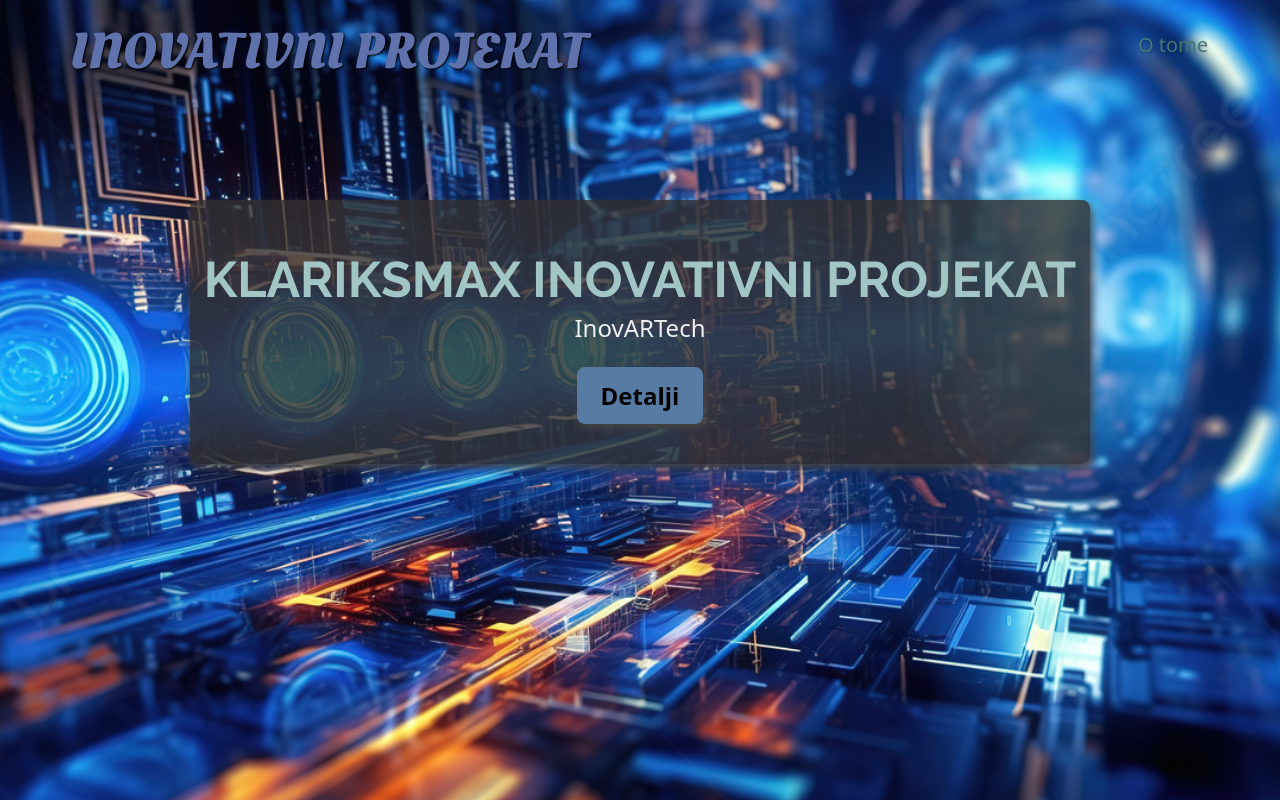
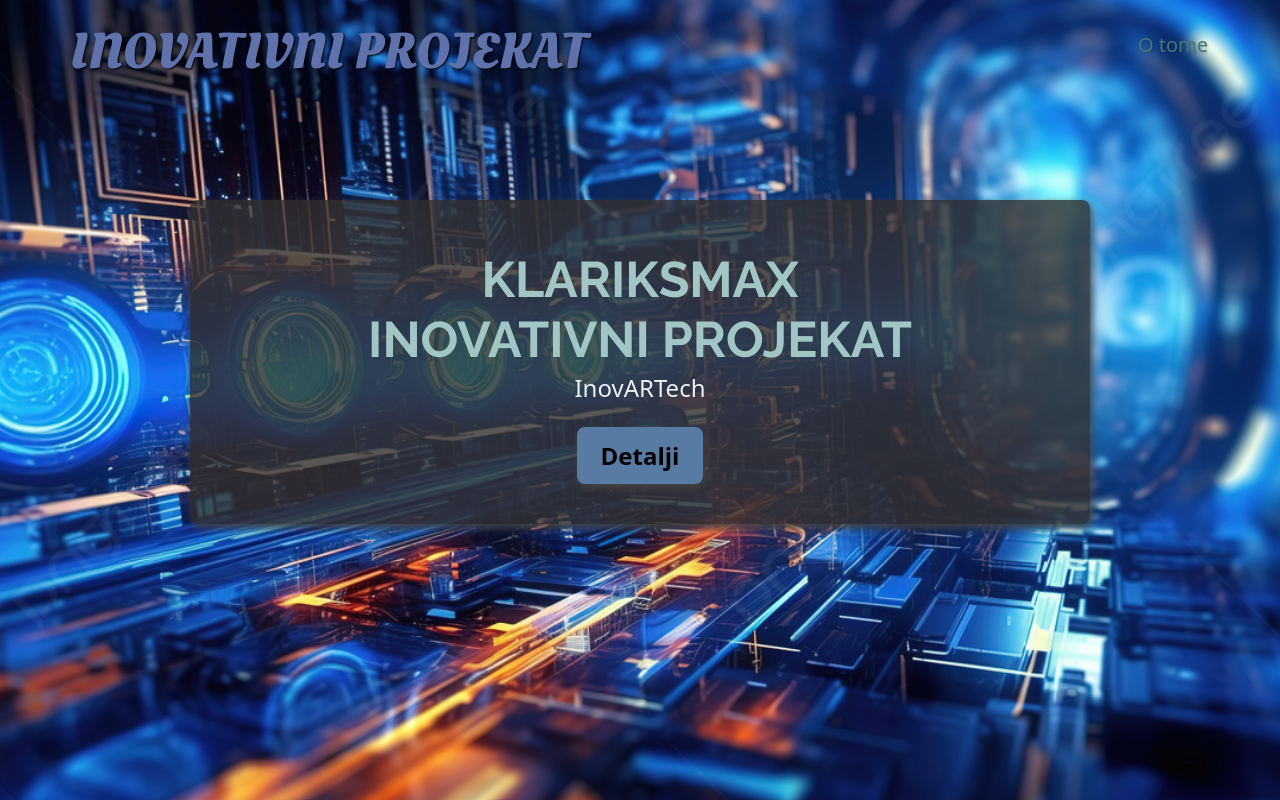
Before and after one commit to igorivanovic/klarixmaxinovativniprojekat, a plain HTML site: page index.html in a window 1280 px wide. Shown: the top 800 px of the page. Drawn offline with nearby package versions, Linux system fonts and the light colour scheme.

```diff
--- a/index.html
+++ b/index.html
@@ -29,7 +29,7 @@
     <main>
       <section id="hero">
         <div id="hero-content">
-          <h1>KlariksMAX inovativni projekat</h1>
+          <h1>KlariksMAX <br/> inovativni projekat</h1>
           <p>InovARTech</p>
           <a href="second.html">Detalji</a>
         </div>
```
